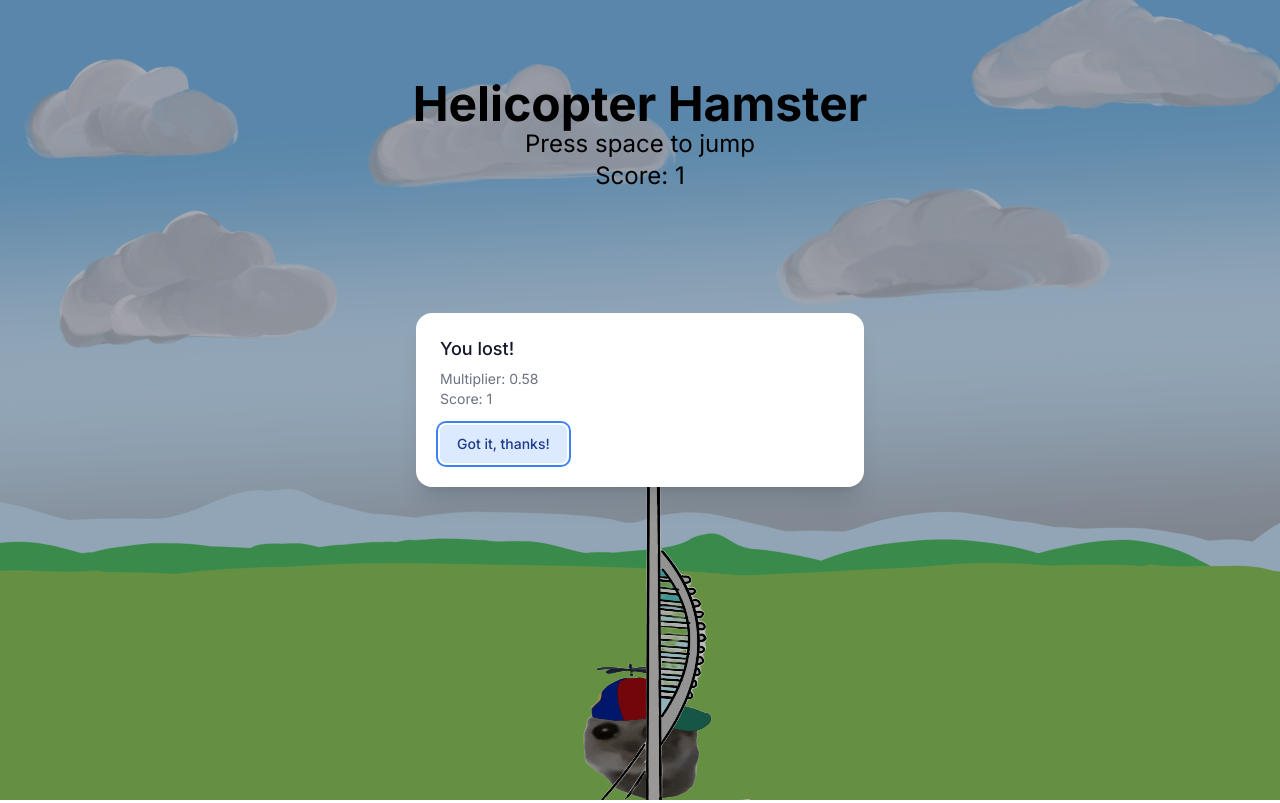
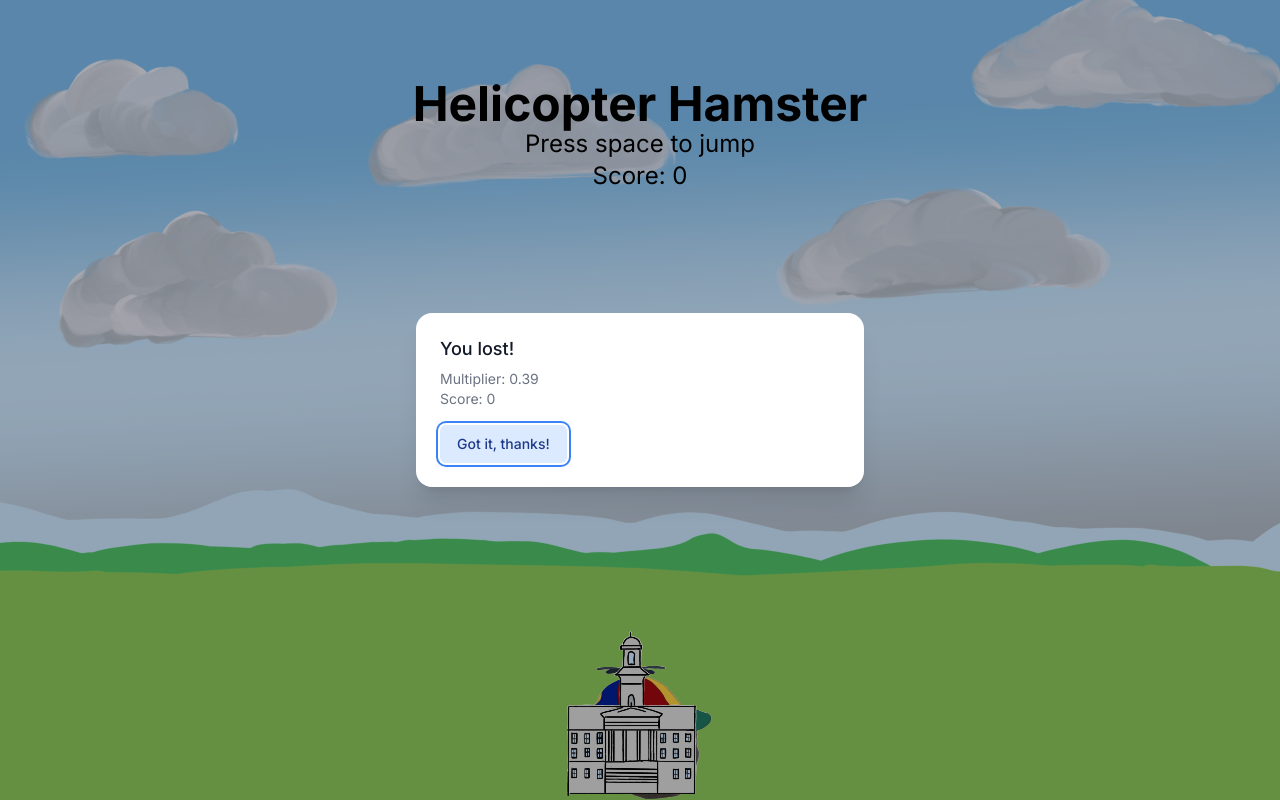
Before and after one commit to charliehb1/hack-pompey, a Next.js app: page / in a window 1280 px wide. Built offline with nearby package versions, Linux system fonts and the light colour scheme.

Commit message:
feat: add new images

```diff
--- a/src/app/page.tsx
+++ b/src/app/page.tsx
@@ -9,7 +9,7 @@ export default function HomePage() {
   const [count, setCount] = useState(1)
   const [playerScore, setPlayerScore] = useState(0);
 
-  const [currentMultiplier, setCurrentMultiplier] = useState(0.5);
+  const [currentMultiplier, setCurrentMultiplier] = useState(0.3);
   const score = 0
   let hasPassed = false
 
@@ -48,6 +48,16 @@ export default function HomePage() {
         },
         {
           src: '/ship.png',
+          height: "[1/9]",
+          width: "[1/9]",
+        },
+        {
+          src: '/guildhall.png',
+          height: "[1/9]",
+          width: "[1/9]",
+        },
+        {
+          src: '/lighthouse.png',
           height: "[1/9]",
           width: "[1/9]",
         }
```
Also changed, not shown: public/guildhall.png (added), public/lighthouse.png (added).
